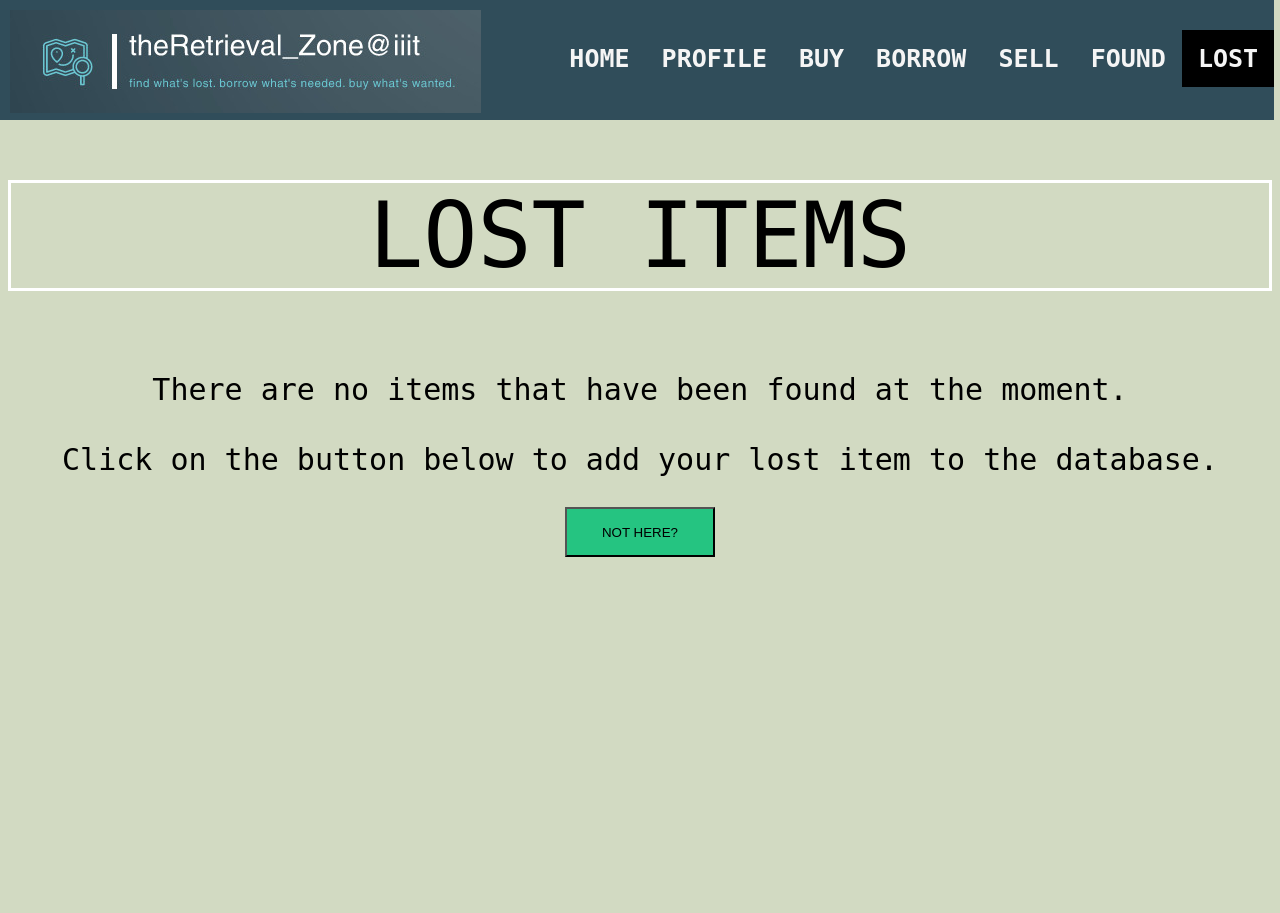
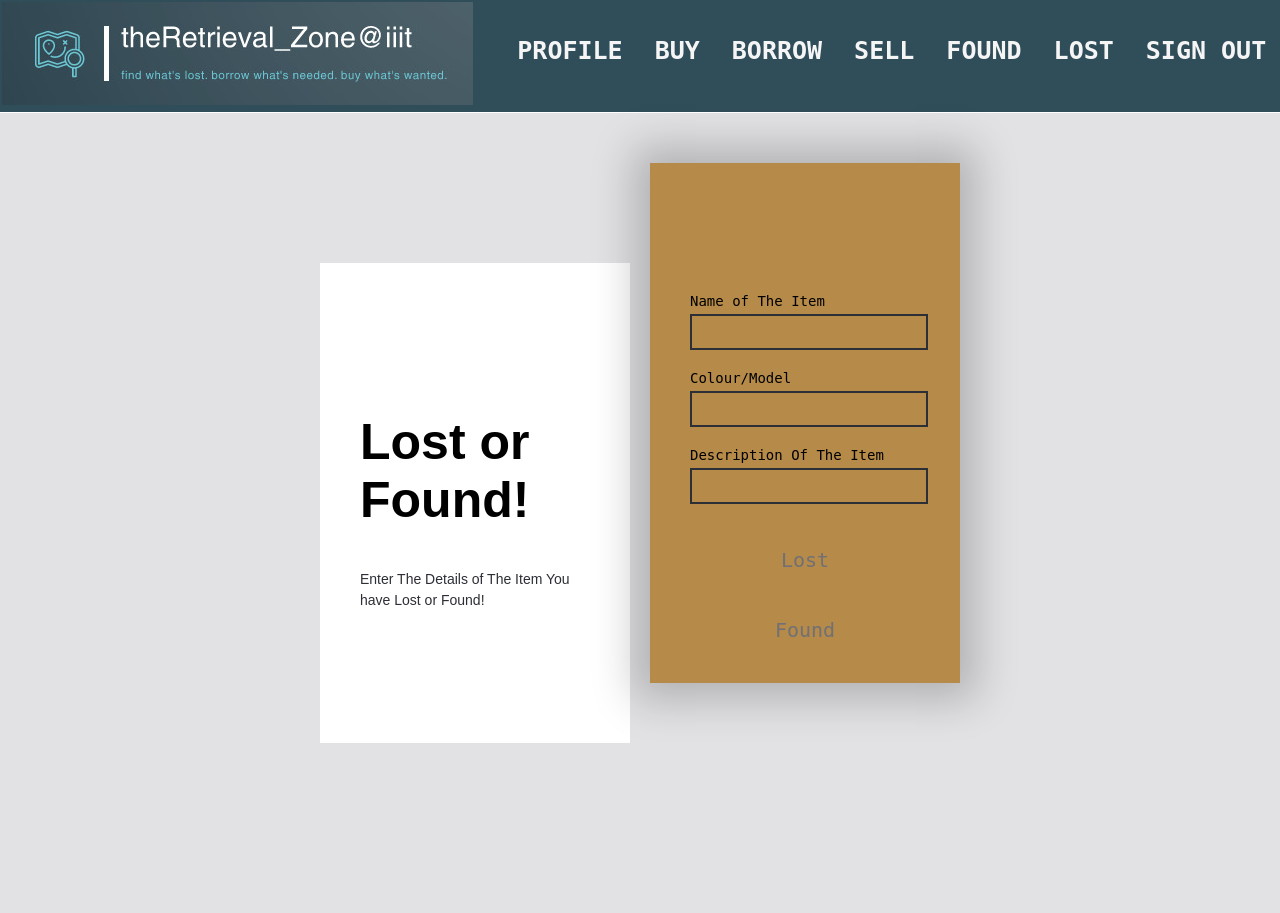
Before and after one commit to hemanth-sunkireddy/ISS_Hackhaton, a Flask app: page /lostView.html in a window 1280 px wide. Before the commit the page ends 557 px from the top, so only its background shows below. Run offline with Flask 3, Linux system fonts and the light colour scheme; data that the repository does not hold is empty; some web fonts are replaced.

Commit message:
Update lostView.html

```diff
--- a/templates/lostView.html
+++ b/templates/lostView.html
@@ -1,107 +1,242 @@
+<!DOCTYPE html>
 <html>
-    <body>
-		<title>Lost Items</title>
-		<link rel="stylesheet" href="../static/css/navbar.css">
-		<style>
-			h1{
-	  font-size: 90px;
-	  color: black;
-	  border-color: #fff;
-	  border-style: solid;
-	  text-transform: uppercase;
-	  font-weight: 300;
-	  text-align: center;
-	  margin-bottom: 15px;
-	  font-family: monospace;
-	}
-	table{
-	  width:100%;
-	  table-layout: fixed;
-	  font-family: monospace;
-	}
-	.tbl-header{
-	  background-color: black;
-	 }
-	.tbl-content{
-	  height:300px;
-	  overflow-x:auto;
-	  margin-top: 0px;
-	  border: 8px solid black;
-	}
-	th{
-	  padding: 20px 15px;
-	  text-align: center;
-	  font-weight: 500;
-	  font-size: 31px;
-	  color: black;
-	  text-transform: uppercase;
-	}
-	td{
-	  padding: 15px;
-	  text-align: center;
-	  vertical-align:middle;
-	  font-weight: 300;
-	  font-size: 23px;
-	  color: black;
-	  border-bottom: solid 8px rgba(255,255,255,0.1);
-	}
+    <title>Found!</title>
+    <link rel="stylesheet" href="../static/css/navbar.css">
+    <ul>
+      <img src="../static/logo.jpeg" style="margin-top:10px;margin-left:10px;">
+      <li><a href="/index.html">SIGN OUT</a></li>
+      <li><a href="/lostView.html">LOST</a></li>
+      <li><a href="/foundView.html" >FOUND</a></li>
+      <li><a href="/sell.html">SELL</a></li>
+      <li><a href="/borrow.html">BORROW</a></li>
+      <li><a href="/buy.html" >BUY</a></li>
+      <li><a href="/studentProfile.html"  >PROFILE</a></li>
+      <li><a href="/homepage.html" >HOME</a></li>
+    </ul>
+    <div class="page" style="margin-top: -15px;">
+        <div class="container" style="margin-top:-180px">
+          <div class="left" style="top:100px;">
+            <div class="login" style="margin-top:150px;" >Lost or Found!</div>
+            <div class="eula" style="color:#2D2F36;">Enter The Details of The Item You have Lost or Found!</div>
+          </div>
+          <div class="right">
+            <svg viewBox="0 0 320 300">
+              <path d="m 40,120.00016 239.99984,-3.2e-4 c 0,0 24.99263,0.79932 25.00016,35.00016 0.008,34.20084 -25.00016,35 -25.00016,35 h -239.99984 c 0,-0.0205 -25,4.01348 -25,38.5 0,34.48652 25,38.5 25,38.5 h 215 c 0,0 20,-0.99604 20,-25 0,-24.00396 -20,-25 -20,-25 h -190 c 0,0 -20,1.71033 -20,25 0,24.00396 20,25 20,25 h 168.57143" />
+            </svg>
+            <div class="form" style="top:70px;">
+                <form method="POST" action="/submit1">
+                  <label for="name">Name of The Item</label>
+                  <input type="text" id="name" name="name">
+                  <label for="colormodel">Colour/Model</label>
+                  <input type="text" id="colourmodel" name="colourmodel">
+                  <label for="description">Description Of The Item</label>
+                  <input type="text" id="description" name="description">
+                  <!-- <input type="submit" id="submit" value="Submit"> -->
 
+                  <input type="hidden" id="action" name="action" value="">
+                  <input type="submit" id="submit" value="Lost" onclick="updateAction('Lost')">
+                  <input type="hidden" id="action" name="action" value="">
+                  <input type="submit" id="submit" value="Found" onclick="updateAction('Found')">
+                </form>
+              </div>
 
-body{
-	background-color:#D2DAC2;
+        </div>
+      </div>
+      <style>
+        @import url('https://rsms.me/inter/inter-ui.css');
+::selection {
+  background: #2D2F36;
+}
+::-webkit-selection {
+  background: #2D2F36;
+}
+::-moz-selection {
+  background: #2D2F36;
+}
+body {
+  background: white;
+  font-family: 'Inter UI', sans-serif;
+  margin: 0;
+  /* padding: 20px; */
+  overflow-y:hidden ;
+  overflow-x: hidden;
+}
+.page {
+  background: #e2e2e5;
+  display: flex;
+  flex-direction: column;
+  height: calc(100%);
+  position: absolute;
+  place-content: center;
+  width: calc(100%);
+}
+@media (max-width: 767px) {
+  .page {
+    height: auto;
+    margin-bottom: 20px;
+    padding-bottom: 20px;
+  }
+}
+.container {
+  display: flex;
+  height: 520px;
+  margin: 0 auto;
+  width: 640px;
+}
+@media (max-width: 767px) {
+  .container {
+    flex-direction: column;
+    height: 630px;
+    width: 320px;
+  }
+}
+.left {
+  background: white;
+  height: calc(100% - 40px);
+  top: 20px;
+  position: relative;
+  width: 50%;
+}
+@media (max-width: 767px) {
+  .left {
+    height: 100%;
+    left: 20px;
+    width: calc(100% - 40px);
+    max-height: 270px;
+  }
+}
+.login {
+  font-size: 50px;
+  font-weight: 900;
+  margin: 50px 40px 40px;
+}
+.eula {
+  color: #999;
+  font-size: 14px;
+  line-height: 1.5;
+  margin: 40px;
+}
+.right {
+  background: #b68a49;
+  box-shadow: 0px 0px 40px 16px rgba(0,0,0,0.22);
+  color: #F1F1F2;
+  position: relative;
+  width: 50%;
+}
+@media (max-width: 767px) {
+  .right {
+    flex-shrink: 0;
+    height: 100%;
+    width: 100%;
+    max-height: 350px;
+  }
+}
+svg {
+  position: absolute;
+  width: 320px;
+}
+path {
+  fill: none;
+  stroke: url(#linearGradient);;
+  stroke-width: 4;
+  stroke-dasharray: 240 1386;
+}
+.form {
+  margin: 40px;
+  position: absolute;
+}
+label {
+  font-family: monospace;
+  color:  black;
+  display: block;
+  font-size: 14px;
+  height: 16px;
+  margin-top: 20px;
+  margin-bottom: 5px;
+}
+input {
+  font-family: monospace;
+  background: transparent;
+  border-color: #2D2F36;
+  border-style: solid;
+  color: black;
+  font-size: 20px;
+  height: 30px;
+  line-height: 30px;
+  outline: none !important;
+  width: 100%;
 }
 
+input::-moz-focus-inner {
+  border: 0;
+}
+#submit {
+  color: #707075;
+  margin-top: 40px;
+  transition: color 300ms;
+  border: 0;
+}
+#submit:focus {
+  color: #f2f2f2;
+}
+#submit:active {
+  color: #d0d0d2;
+}
+      </style>
+      <script>
+        function updateAction(action) {
+  document.getElementById("action").value = action;
+}
+        var current = null;
+document.querySelector('#email').addEventListener('focus', function(e) {
+  if (current) current.pause();
+  current = anime({
+    targets: 'path',
+    strokeDashoffset: {
+      value: 0,
+      duration: 700,
+      easing: 'easeOutQuart'
+    },
+    strokeDasharray: {
+      value: '240 1386',
+      duration: 700,
+      easing: 'easeOutQuart'
+    }
+  });
+});
+document.querySelector('#password').addEventListener('focus', function(e) {
+  if (current) current.pause();
+  current = anime({
+    targets: 'path',
+    strokeDashoffset: {
+      value: -336,
+      duration: 700,
+      easing: 'easeOutQuart'
+    },
+    strokeDasharray: {
+      value: '240 1386',
+      duration: 700,
+      easing: 'easeOutQuart'
+    }
+  });
+});
+document.querySelector('#submit').addEventListener('focus', function(e) {
+  if (current) current.pause();
+  current = anime({
+    targets: 'path',
+    strokeDashoffset: {
+      value: -730,
+      duration: 700,
+      easing: 'easeOutQuart'
+    },
+    strokeDasharray: {
+      value: '530 1386',
+      duration: 700,
+      easing: 'easeOutQuart'
+    }
+  });
+});
 
-	section{
-	  margin: 50px;
-	}
-  .button-51:hover {
-      background-color: #25c481;
-      color: #fff;
-    }
-	</style>
-		<ul>
-			<img src="../static/logo.jpeg" style="margin-top:10px;margin-left:10px;">
-			<li><a href="/lostView.html" a class="active">LOST</a></li>
-			<li><a href="/foundView.html" >FOUND</a></li>
-			<li><a href="/sell.html">SELL</a></li>
-			<li><a href="/borrow.html">BORROW</a></li>
-			<li><a href="/buy.html" >BUY</a></li>
-			<li><a href="/studentProfile.html"  >PROFILE</a></li>
-			<li><a href="/homepage.html" >HOME</a></li>
-		  </ul>
-       <h1>Lost Items</h1>
-	   {% if rows %}
-	<table class="playlist">
-		<thead>
-			<tr>
-				<th>Name</th>
-				<th>Description</th>
-        <th>Finder's Id</th>
-				<th>Finder's Name</th>
-				<th>Contact No.</th>
-			</tr>
-		</thead>
-		<tbody>
-			{% for row in rows %}
-				<tr>
-					<td>{{ row[0] }}</td>
-					<td>{{ row[1] }}</td>
-         <td>{{ row[3] }}</td>
-					<td>{{ row[5] }}</td>
-          <td>{{ row[6] }}</td>
-		</tr>
-		{% endfor %}
-	</tbody>
-</table>
-{% else %}
-<br>
-<br>
-<p style="font-family:monospace;font-size:30px;text-align:center;">There are no items that have been found at the moment.<br> <br> Click on the button below to add your lost item to the database.</p>
-{% endif %}
-	<div style="text-align:center;margin-top:30px;">
-		<a href="lostfoundAdd.html">
-			<button class="button-51" role="button" style="height:50px;width:150px;background-color:#25c481;">NOT HERE?</button>
-		</a>
-    </body>
+      </script>
+
 </html>
```
